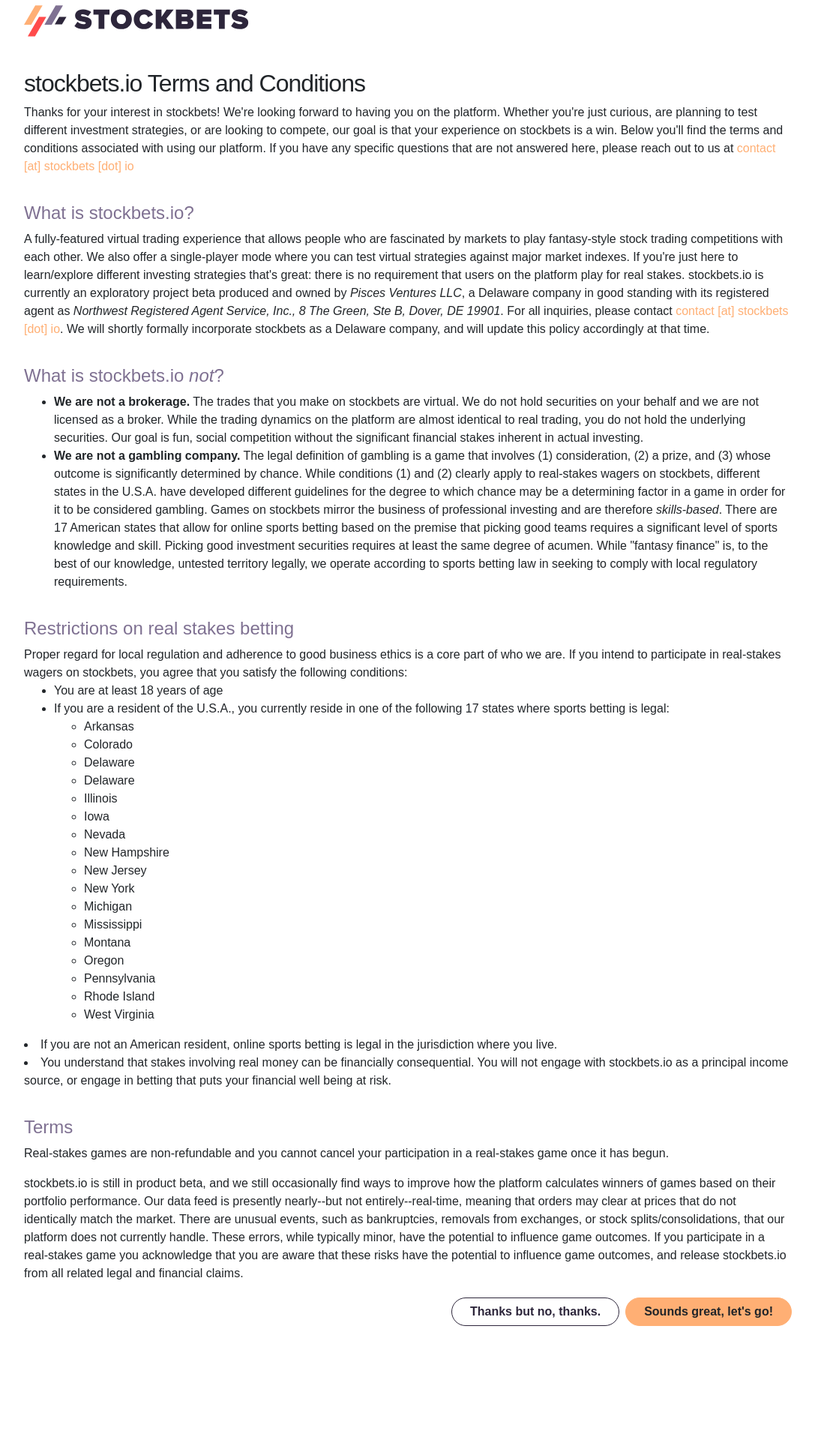
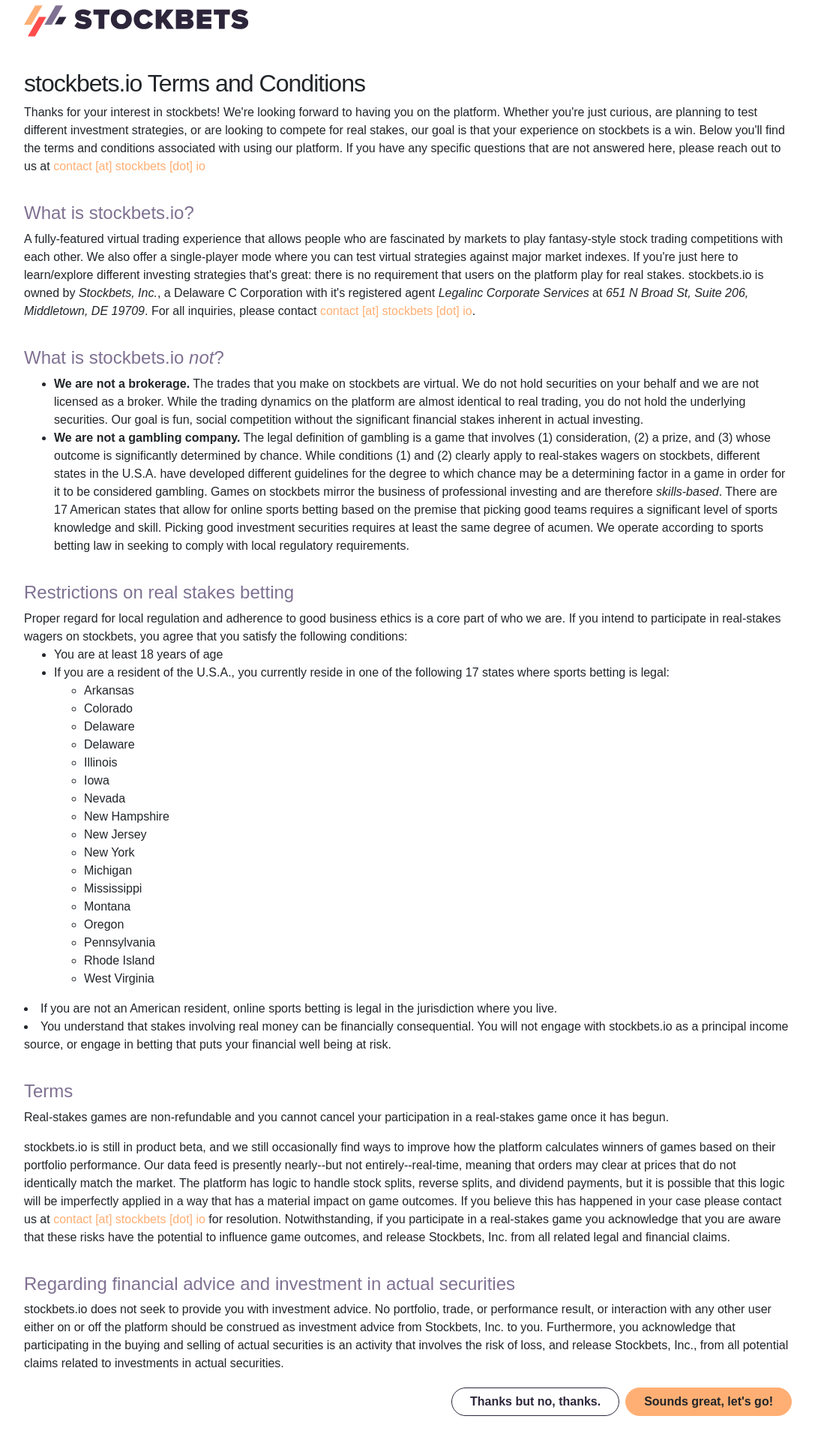
Before and after one commit to aaronpolhamus/stock-bets, a React (Create React App) app in the folder frontend/: page /terms in a window 1280 px wide. Shown: the part 100-2020 px from the top of the page at 75% size, without its empty margins (96-1183 px from the left). Before the commit the page ends 1984 px from the top, so only its background shows below. Built offline with nearby package versions, Linux system fonts and the light colour scheme; a web font is replaced by a local one.

Commit message:
terms and conditions update

```diff
--- a/frontend/src/pages/PrivacyPolicy.js
+++ b/frontend/src/pages/PrivacyPolicy.js
@@ -31,34 +31,28 @@
         <p>
           A fully-featured virtual trading experience that allows people who are
           fascinated by markets to play fantasy-style stock trading competitions
-          with each other. We hope that you love it. stockbets.io is currently
-          an exploratory project beta produced and owned by{' '}
-          <i>Pisces Ventures LLC</i>, a Delaware company in good standing with
-          its registered agent as{' '}
+          with each other. We hope that you love it :) stockbets.io is owned by {' '}
+          <i>Stockbets, Inc.</i>, a Delaware C Corporation with it's registered
+          agent <i>Legalinc Corporate Services </i> at {' '}
           <i>
-            Northwest Registered Agent Service, Inc., 8 The Green, Ste B, Dover,
-            DE 19901
+            651 N Broad St, Suite 206, Middletown, DE 19709
           </i>
           . For all inquiries, please contact{' '}
           <a href='mailto: contact@stockbets.io'>
             contact [at] stockbets [dot] io
           </a>
-          . If/when we formalize the project further, we will register the
-          stockbets as a separate legal entity and update this policy
-          accordingly.
+          .
         </p>
 
         <h2>What information does stockbets.io collect and store?</h2>
         <p>
-          One of the main reasons that stockbets.io strictly uses logins from
-          major online platforms--as opposed to more standard usernames and
-          passwords--is that we value your privacy and security, and want to
-          make sure that you are in complete control of your account access and
-          data. When you login we only request basic profile information from
-          your authentication provider (Google, Facebook, or Twitter). This lets
-          us know that you are who you say are, and that you do indeed control
-          the account that you're using to login. When you create your account,
-          we save the following information about you:
+          We value your privacy and security, and want to make sure that you are
+          in complete control of your account access and data. When you use the
+          OAuth login options with Google or Facebook we only request basic
+          profile information. This lets us know that you are who you say
+          are, and that you do indeed control the account that you're using to
+          login. When you create your account, we save the following information
+          about you:
           <ul>
             <li>Your name</li>
             <li>Your email address</li>
@@ -75,7 +69,7 @@
           We use your data for account authentication, and, in the case of your
           profile picture, to create an avatar for you that identifies you to
           friends / to the community when you create or receive friend
-          invitations. We will also, occasionally, use your email for critical
+          invitations. We will also occasionally use your email for critical
           communications related to changes on the platform, including:
           <ul>
             <li>Updates to this agreement</li>
@@ -108,7 +102,7 @@
           for playing competitive stock trading games with your friends. As you
           do this, you'll create data about virtual orders, balances, and
           portfolio performance. When you're in a game, your fellow game
-          participants will be able to see your game-specific perfomance,
+          participants will be able to see your game-specific performance,
           balances, and portfolio statistics. Everyone that you are friends with
           will see your "overall" statistics, but won't be able to see the games
           that you are in unless they're also playing that game with you. We
@@ -146,7 +140,7 @@
           to javascript applications running on your browser, and even if it
           was, would be un-readable without our server-side secret encryption
           key. We are PCI-compliant and implement a CORS policy that validates
-          that origin of all requests sent to the stockbets API, protecting you
+          that origin of all requests sent to the stockbets.io API, protecting you
           from cross-site third party attacks. We have your personal data and
           session access on lock.
         </p>
--- a/frontend/src/pages/TermsAndConditions.js
+++ b/frontend/src/pages/TermsAndConditions.js
@@ -24,7 +24,7 @@
         <p>
           Thanks for your interest in stockbets! We're looking forward to having
           you on the platform. Whether you're just curious, are planning to test
-          different investment strategies, or are looking to compete, our goal
+          different investment strategies, or are looking to compete for real stakes, our goal
           is that your experience on stockbets is a win. Below you'll find the
           terms and conditions associated with using our platform. If you have
           any specific questions that are not answered here, please reach out to
@@ -41,20 +41,17 @@
           virtual strategies against major market indexes. If you're just here
           to learn/explore different investing strategies that's great:
           there is no requirement that users on the platform play for real
-          stakes. stockbets.io is currently an exploratory project beta produced
-          and owned by{' '}
-          <i>Pisces Ventures LLC</i>, a Delaware company in good standing with
-          its registered agent as{' '}
+          stakes. stockbets.io is owned by {' '}
+          <i>Stockbets, Inc.</i>, a Delaware C Corporation with it's registered
+          agent <i>Legalinc Corporate Services </i> at {' '}
           <i>
-            Northwest Registered Agent Service, Inc., 8 The Green, Ste B, Dover,
-            DE 19901
+            651 N Broad St, Suite 206, Middletown, DE 19709
           </i>
           . For all inquiries, please contact{' '}
           <a href='mailto: contact@stockbets.io'>
             contact [at] stockbets [dot] io
           </a>
-          . We will shortly formally incorporate stockbets as a Delaware
-          company, and will update this policy accordingly at that time.
+          .
         </p>
         <h2>What is stockbets.io <i>not</i>?</h2>
         <p>
@@ -80,10 +77,8 @@
               allow for online sports betting based on the premise that picking
               good teams requires a significant level of sports knowledge and
               skill. Picking good investment securities requires at least the
-              same degree of acumen. While "fantasy finance" is, to the best of
-              our knowledge, untested territory legally, we operate according to
-              sports betting law in seeking to comply with local regulatory
-              requirements.
+              same degree of acumen. We operate according to sports betting law
+              in seeking to comply with local regulatory requirements.
             </li>
           </ul>
         </p>
@@ -140,14 +135,29 @@
             find ways to improve how the platform calculates winners of games
             based on their portfolio performance. Our data feed is
             presently nearly--but not entirely--real-time, meaning that orders
-            may clear at prices that do not identically match the market. There
-            are unusual events, such as bankruptcies, removals from exchanges,
-            or stock splits/consolidations, that our platform does not currently
-            handle. These errors, while typically minor, have the potential to
-            influence game outcomes. If you participate in a real-stakes game
+            may clear at prices that do not identically match the market. The
+            platform has logic to handle stock splits, reverse splits, and
+            dividend payments, but it is possible that this logic will be
+            imperfectly applied in a way that has a material impact on game
+            outcomes. If you believe this has happened in your case please
+            contact us at {' '}
+          <a href='mailto: contact@stockbets.io'>
+              contact [at] stockbets [dot] io
+          </a> for resolution.
+            Notwithstanding, if you participate in a real-stakes game
             you acknowledge that you are aware that these risks have the
-            potential to influence game outcomes, and release stockbets.io from
+            potential to influence game outcomes, and release Stockbets, Inc. from
             all related legal and financial claims.
+        </p>
+        <h2>Regarding financial advice and investment in actual securities</h2>
+        <p>
+          stockbets.io does not seek to provide you with investment advice. No
+          portfolio, trade, or performance result, or interaction with any other
+          user either on or off the platform should be construed as investment
+          advice from Stockbets, Inc. to you. Furthermore, you acknowledge that
+          participating in the buying and selling of actual securities is an
+          activity that involves the risk of loss, and release Stockbets, Inc.,
+          from all potential claims related to investments in actual securities.
         </p>
         <p className='text-right'>
           <Button variant='outline-secondary' onClick={() => history.go(-2)}>
```
